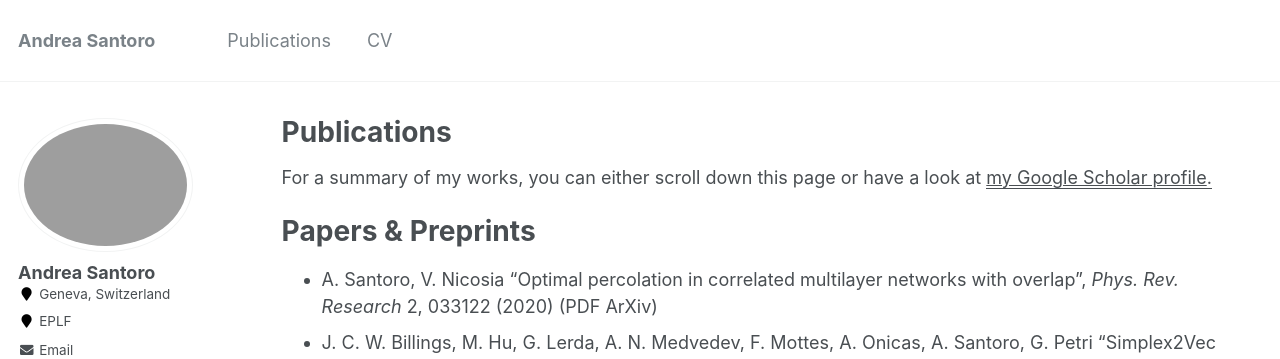
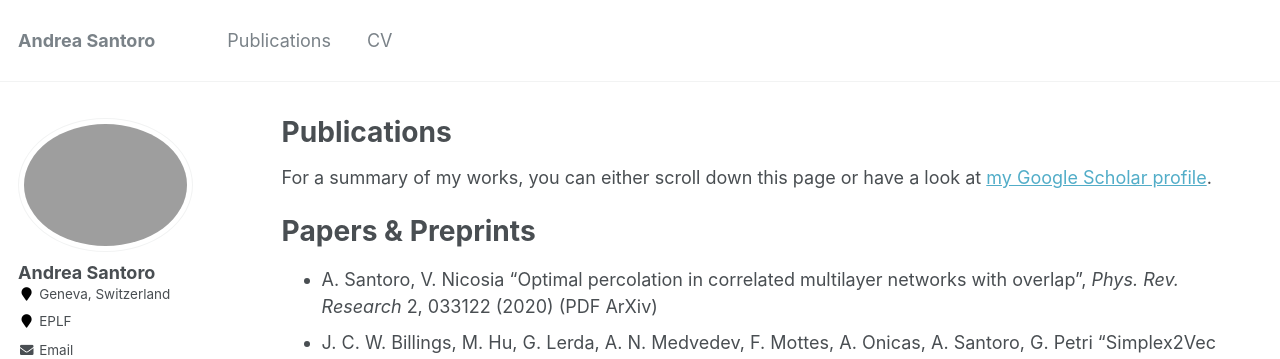
Before and after one commit to andresantoro/andresantoro.github.io, a Jekyll site: the page built from _pages/publications.md, in a window 1280 px wide. Shown: the top 359 px of the page. Built offline with Jekyll 4.4.1, drawn with Linux system fonts in a browser that asks for light colours; some web fonts are replaced.

```diff
--- a/_pages/publications.md
+++ b/_pages/publications.md
@@ -5,7 +5,7 @@ permalink: /publications/
 author_profile: true
 ---
 
-For a summary of my works, you can either scroll down this page or have a look at <u><a href="{{author.googlescholar}}">my Google Scholar profile</a>.</u>
+For a summary of my works, you can either scroll down this page or have a look at [my Google Scholar profile](https://scholar.google.co.uk/citations?user=gGSh6oEAAAAJ&hl=en).
 
 Papers & Preprints
 ======
```
